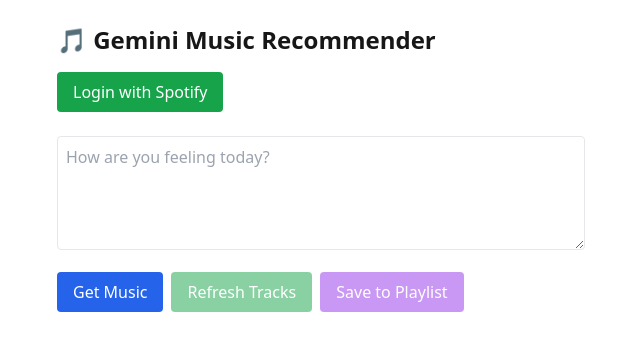
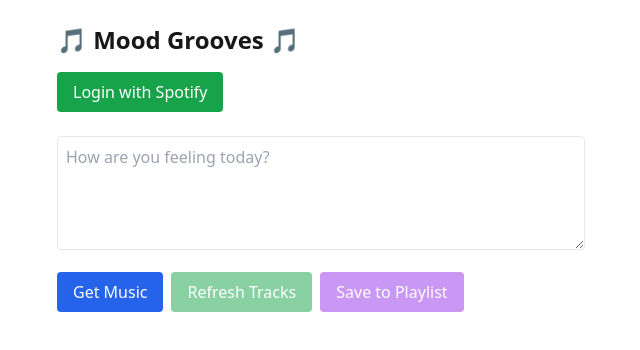
Before and after one commit to cliwanag07/mood-grooves, a Next.js app: page / in a window 1280 px wide. Shown: the top 350 px of the page, without its empty margins (319-959 px from the left). Built offline with nearby package versions, Linux system fonts and the light colour scheme.

Commit message:
name fixes

```diff
--- a/pages/api/spotify/save-playlist.ts
+++ b/pages/api/spotify/save-playlist.ts
@@ -18,7 +18,7 @@
     const playlist = await axios.post(
       `https://api.spotify.com/v1/users/${userId}/playlists`,
       {
-        name: 'Gemini Music Picks',
+        name: 'Mood Grooves Picks',
         description: 'Songs based on your mood',
         public: false,
       },
--- a/pages/index.tsx
+++ b/pages/index.tsx
@@ -150,7 +150,7 @@
 
   return (
     <main className="p-6 max-w-xl mx-auto">
-      <h1 className="text-2xl font-bold mb-4">🎵 Gemini Music Recommender</h1>
+      <h1 className="text-2xl font-bold mb-4">🎵 Mood Grooves 🎵</h1>
       {/* Login or Welcome message under the main label */}
       <div className="mb-6">
         {spotifyUser ? (
```
